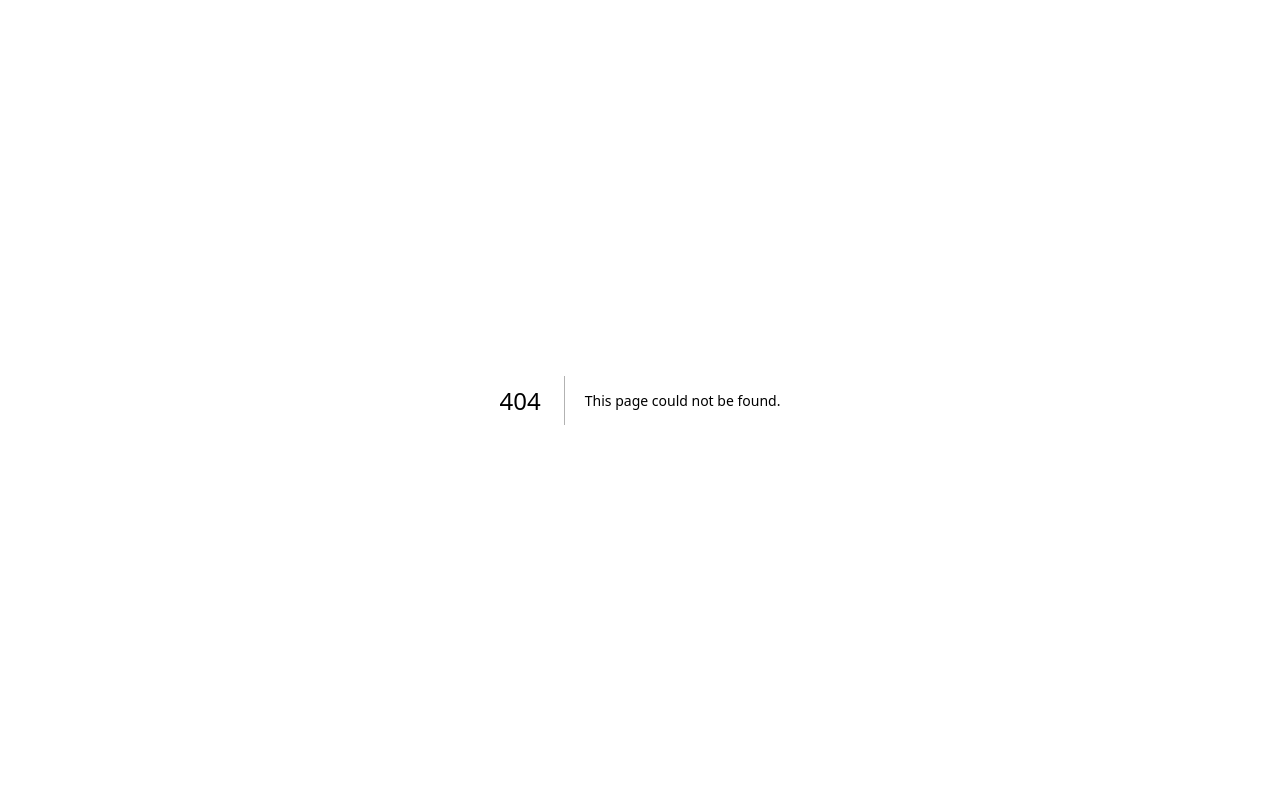
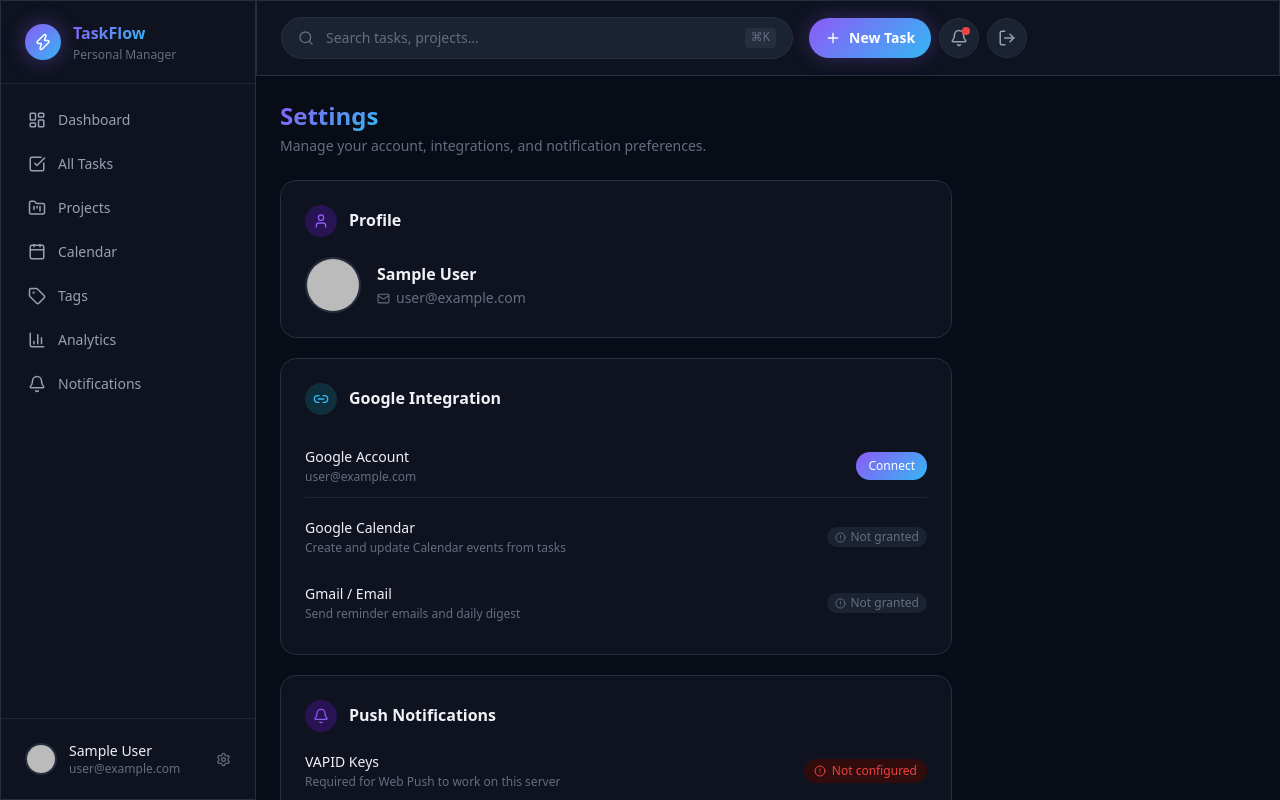
Before and after one commit to CyberSparkx/personal-task-tracker, a Next.js app: page /dashboard/settings in a window 1280 px wide. Before the commit this address had no page. Built offline with nearby package versions, Linux system fonts and the light colour scheme; no server answers; the database is empty; sample sign-in values are in the browser's storage.

Commit message:
feat(phase-6): add Settings page with Google OAuth scopes and VAPID status

```diff
--- /dev/null
+++ b/src/app/dashboard/settings/page.tsx
@@ -0,0 +1,35 @@
+import type { Metadata } from "next";
+import { auth } from "@/lib/auth";
+import { prisma } from "@/lib/prisma";
+import { SettingsClient } from "@/components/settings/SettingsClient";
+
+export const metadata: Metadata = { title: "Settings" };
+
+export default async function SettingsPage() {
+  const session = await auth();
+  if (!session?.user?.id) return null;
+
+  const account = await prisma.account.findFirst({
+    where: { userId: session.user.id, provider: "google" },
+    select: { provider: true, scope: true },
+  });
+
+  return (
+    <div className="space-y-6 animate-fade-in">
+      <div>
+        <h1 className="text-2xl font-bold" style={{ color: "hsl(var(--text-primary))" }}>
+          <span className="gradient-text">Settings</span>
+        </h1>
+        <p className="text-sm mt-1" style={{ color: "hsl(var(--text-muted))" }}>
+          Manage your account, integrations, and notification preferences.
+        </p>
+      </div>
+      <SettingsClient
+        user={session.user as any}
+        googleLinked={!!account}
+        googleScopes={account?.scope ?? null}
+        vapidPublicKey={process.env.VAPID_PUBLIC_KEY ? "configured" : null}
+      />
+    </div>
+  );
+}
--- /dev/null
+++ b/src/components/settings/SettingsClient.tsx
@@ -0,0 +1,172 @@
+"use client";
+
+import { signOut, signIn } from "next-auth/react";
+import {
+  User, Mail, Link2, Shield, Bell, LogOut,
+  CheckCircle2, AlertCircle, ExternalLink,
+} from "lucide-react";
+
+type Props = {
+  user: { id: string; name?: string | null; email?: string | null; image?: string | null };
+  googleLinked: boolean;
+  googleScopes: string | null;
+  vapidPublicKey: string | null;
+};
+
+export function SettingsClient({ user, googleLinked, googleScopes, vapidPublicKey }: Props) {
+  const hasCalendarScope = googleScopes?.includes("calendar") ?? false;
+  const hasGmailScope = googleScopes?.includes("gmail") ?? false;
+
+  return (
+    <div className="max-w-2xl space-y-5">
+      {/* Profile */}
+      <div className="glass rounded-2xl p-6" style={{ border: "1px solid hsl(var(--border))" }}>
+        <div className="flex items-center gap-3 mb-5">
+          <div className="w-8 h-8 rounded-lg flex items-center justify-center"
+            style={{ background: "hsl(var(--primary-muted))" }}>
+            <User size={16} style={{ color: "hsl(var(--primary))" }} />
+          </div>
+          <h2 className="font-semibold" style={{ color: "hsl(var(--text-primary))" }}>Profile</h2>
+        </div>
+        <div className="flex items-center gap-4">
+          {user.image ? (
+            <img src={user.image} alt={user.name ?? ""} className="w-14 h-14 rounded-full"
+              style={{ border: "2px solid hsl(var(--border))" }} />
+          ) : (
+            <div className="w-14 h-14 rounded-full gradient-primary flex items-center justify-center text-white font-bold text-lg">
+              {user.name?.[0] ?? "U"}
+            </div>
+          )}
+          <div>
+            <p className="font-semibold text-base" style={{ color: "hsl(var(--text-primary))" }}>{user.name}</p>
+            <p className="text-sm flex items-center gap-1.5 mt-0.5" style={{ color: "hsl(var(--text-muted))" }}>
+              <Mail size={13} /> {user.email}
+            </p>
+          </div>
+        </div>
+      </div>
+
+      {/* Google Integration */}
+      <div className="glass rounded-2xl p-6" style={{ border: "1px solid hsl(var(--border))" }}>
+        <div className="flex items-center gap-3 mb-5">
+          <div className="w-8 h-8 rounded-lg flex items-center justify-center"
+            style={{ background: "hsl(var(--accent-muted))" }}>
+            <Link2 size={16} style={{ color: "hsl(var(--accent))" }} />
+          </div>
+          <h2 className="font-semibold" style={{ color: "hsl(var(--text-primary))" }}>Google Integration</h2>
+        </div>
+
+        <div className="space-y-3">
+          {/* Connection status */}
+          <div className="flex items-center justify-between py-3 border-b"
+            style={{ borderColor: "hsl(var(--border-subtle))" }}>
+            <div>
+              <p className="text-sm font-medium" style={{ color: "hsl(var(--text-primary))" }}>Google Account</p>
+              <p className="text-xs mt-0.5" style={{ color: "hsl(var(--text-muted))" }}>
+                {user.email}
+              </p>
+            </div>
+            {googleLinked ? (
+              <span className="flex items-center gap-1.5 text-xs px-2.5 py-1 rounded-full"
+                style={{ background: "hsl(var(--success-muted))", color: "hsl(var(--success))" }}>
+                <CheckCircle2 size={12} /> Connected
+              </span>
+            ) : (
+              <button id="connect-google-btn" onClick={() => signIn("google")}
+                className="text-xs px-3 py-1.5 rounded-lg cursor-pointer gradient-primary text-white">
+                Connect
+              </button>
+            )}
+          </div>
+
+          {/* Scopes */}
+          <ScopeRow label="Google Calendar" granted={hasCalendarScope}
+            desc="Create and update Calendar events from tasks" />
+          <ScopeRow label="Gmail / Email" granted={hasGmailScope}
+            desc="Send reminder emails and daily digest" />
+        </div>
+
+        {googleLinked && (!hasCalendarScope || !hasGmailScope) && (
+          <button id="reconnect-google-btn"
+            onClick={() => signIn("google")}
+            className="mt-4 flex items-center gap-2 text-sm px-4 py-2.5 rounded-xl cursor-pointer"
+            style={{ background: "hsl(var(--warning-muted))", color: "hsl(var(--warning))", border: "1px solid hsl(var(--warning) / 0.3)" }}>
+            <AlertCircle size={15} /> Re-authenticate to grant missing permissions
+          </button>
+        )}
+      </div>
+
+      {/* Push Notifications */}
+      <div className="glass rounded-2xl p-6" style={{ border: "1px solid hsl(var(--border))" }}>
+        <div className="flex items-center gap-3 mb-5">
+          <div className="w-8 h-8 rounded-lg flex items-center justify-center"
+            style={{ background: "hsl(var(--primary-muted))" }}>
+            <Bell size={16} style={{ color: "hsl(var(--primary))" }} />
+          </div>
+          <h2 className="font-semibold" style={{ color: "hsl(var(--text-primary))" }}>Push Notifications</h2>
+        </div>
+        <div className="flex items-center justify-between">
+          <div>
+            <p className="text-sm font-medium" style={{ color: "hsl(var(--text-primary))" }}>VAPID Keys</p>
+            <p className="text-xs mt-0.5" style={{ color: "hsl(var(--text-muted))" }}>
+              Required for Web Push to work on this server
+            </p>
+          </div>
+          {vapidPublicKey ? (
+            <span className="flex items-center gap-1.5 text-xs px-2.5 py-1 rounded-full"
+              style={{ background: "hsl(var(--success-muted))", color: "hsl(var(--success))" }}>
+              <CheckCircle2 size={12} /> Configured
+            </span>
+          ) : (
+            <span className="flex items-center gap-1.5 text-xs px-2.5 py-1 rounded-full"
+              style={{ background: "hsl(var(--danger-muted))", color: "hsl(var(--danger))" }}>
+              <AlertCircle size={12} /> Not configured
+            </span>
+          )}
+        </div>
+        {!vapidPublicKey && (
+          <div className="mt-4 p-3 rounded-xl text-xs font-mono"
+            style={{ background: "hsl(var(--surface-elevated))", color: "hsl(var(--text-muted))", border: "1px solid hsl(var(--border))" }}>
+            npx web-push generate-vapid-keys
+          </div>
+        )}
+      </div>
+
+      {/* Security */}
+      <div className="glass rounded-2xl p-6" style={{ border: "1px solid hsl(var(--border))" }}>
+        <div className="flex items-center gap-3 mb-5">
+          <div className="w-8 h-8 rounded-lg flex items-center justify-center"
+            style={{ background: "hsl(var(--danger-muted))" }}>
+            <Shield size={16} style={{ color: "hsl(var(--danger))" }} />
+          </div>
+          <h2 className="font-semibold" style={{ color: "hsl(var(--text-primary))" }}>Security</h2>
+        </div>
+        <button id="signout-settings-btn"
+          onClick={() => signOut({ callbackUrl: "/auth/signin" })}
+          className="flex items-center gap-2 px-4 py-2.5 rounded-xl text-sm cursor-pointer"
+          style={{ background: "hsl(var(--danger-muted))", color: "hsl(var(--danger))", border: "1px solid hsl(var(--danger) / 0.3)" }}>
+          <LogOut size={15} /> Sign Out
+        </button>
+      </div>
+    </div>
+  );
+}
+
+function ScopeRow({ label, granted, desc }: { label: string; granted: boolean; desc: string }) {
+  return (
+    <div className="flex items-center justify-between py-2">
+      <div>
+        <p className="text-sm font-medium" style={{ color: "hsl(var(--text-primary))" }}>{label}</p>
+        <p className="text-xs mt-0.5" style={{ color: "hsl(var(--text-muted))" }}>{desc}</p>
+      </div>
+      <span className={`text-xs flex items-center gap-1 px-2 py-0.5 rounded-full ${granted ? "" : ""}`}
+        style={{
+          background: granted ? "hsl(var(--success-muted))" : "hsl(var(--surface-elevated))",
+          color: granted ? "hsl(var(--success))" : "hsl(var(--text-muted))",
+        }}>
+        {granted ? <CheckCircle2 size={11} /> : <AlertCircle size={11} />}
+        {granted ? "Granted" : "Not granted"}
+      </span>
+    </div>
+  );
+}
```
